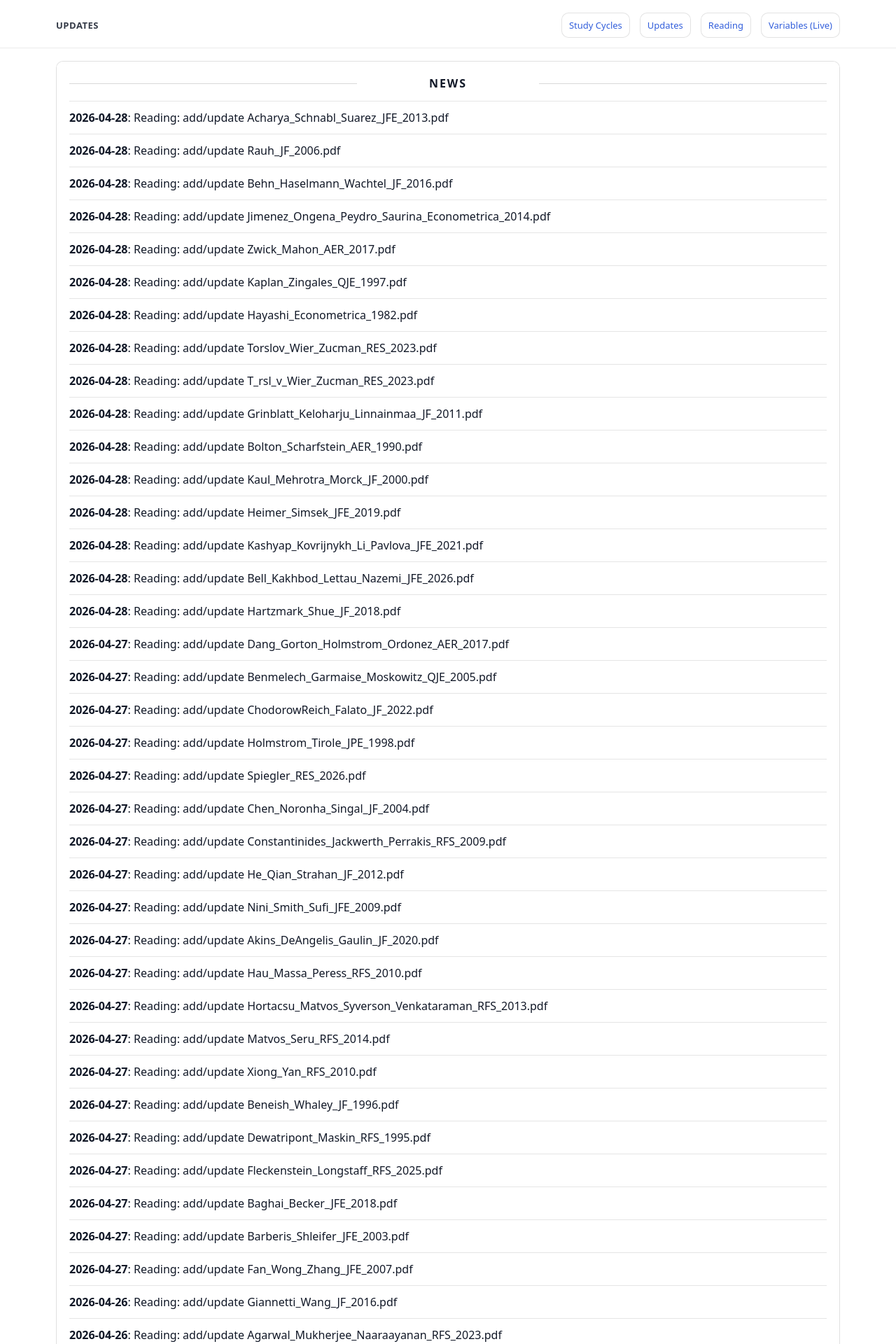
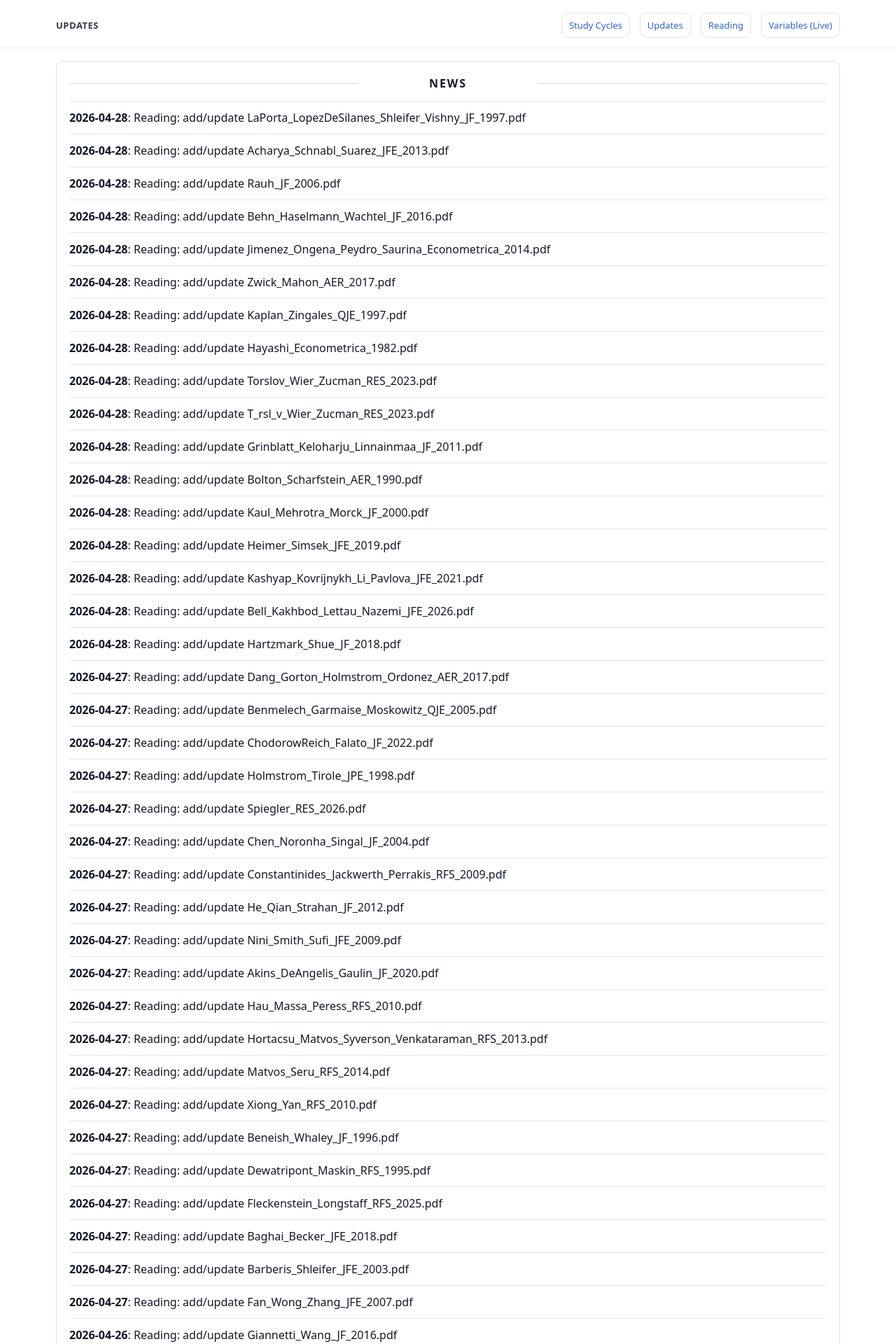
Before and after one commit to yaxinzn/study-archive, a Jekyll site: the page built from updates/index.md, in a window 1280 px wide. Shown: the top 1920 px of the page at 70% size. Built offline with Jekyll 4.4.1, drawn with Linux system fonts in a browser that asks for light colours; some of the changed text lies outside the part shown.

Commit message:
chore: update NEWS feed

```diff
--- a/_data/news.yml
+++ b/_data/news.yml
@@ -1,4 +1,7 @@
 # Auto-generated update history (sorted newest -> oldest). Do not edit manually.
+- ts: "1777371063"
+  date: "2026-04-28"
+  title: "Reading: add/update LaPorta_LopezDeSilanes_Shleifer_Vishny_JF_1997.pdf"
 - ts: "1777368101"
   date: "2026-04-28"
   title: "Reading: add/update Acharya_Schnabl_Suarez_JFE_2013.pdf"
```
